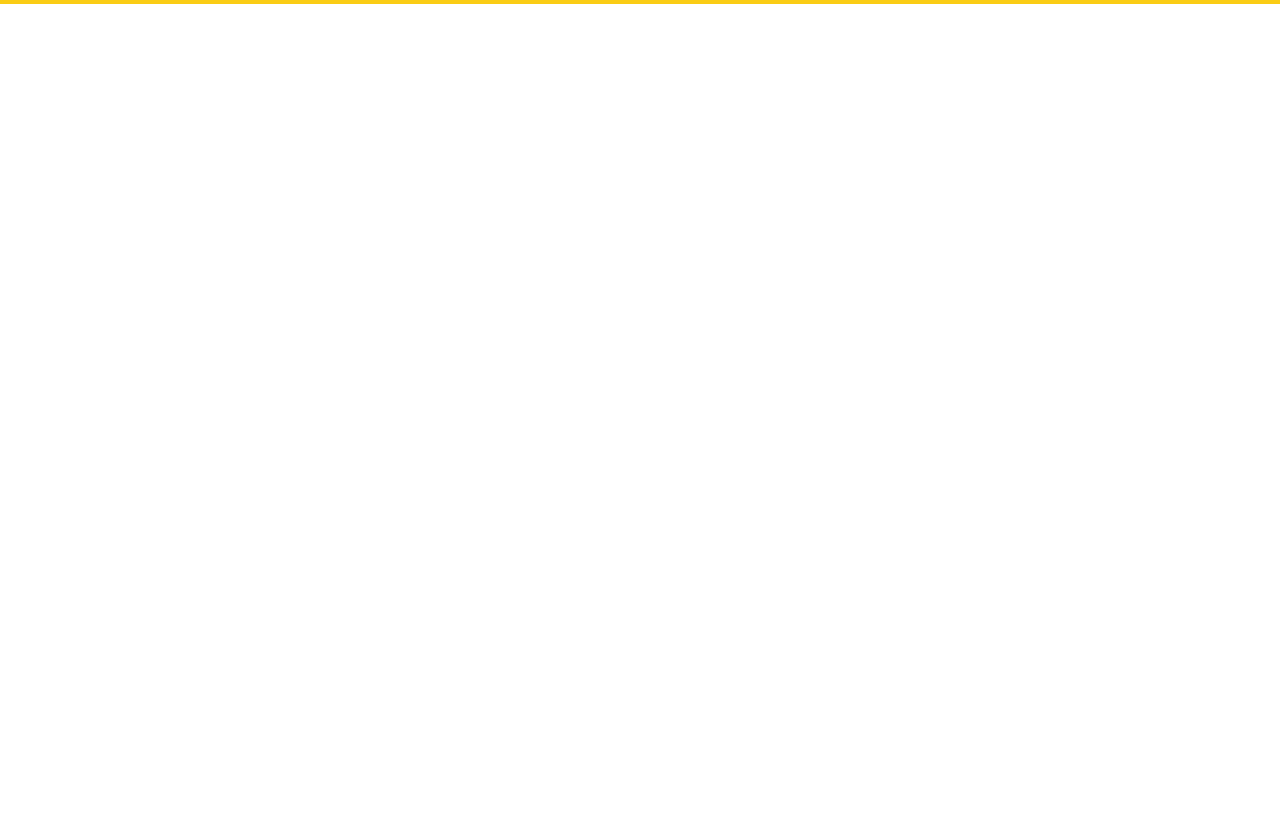
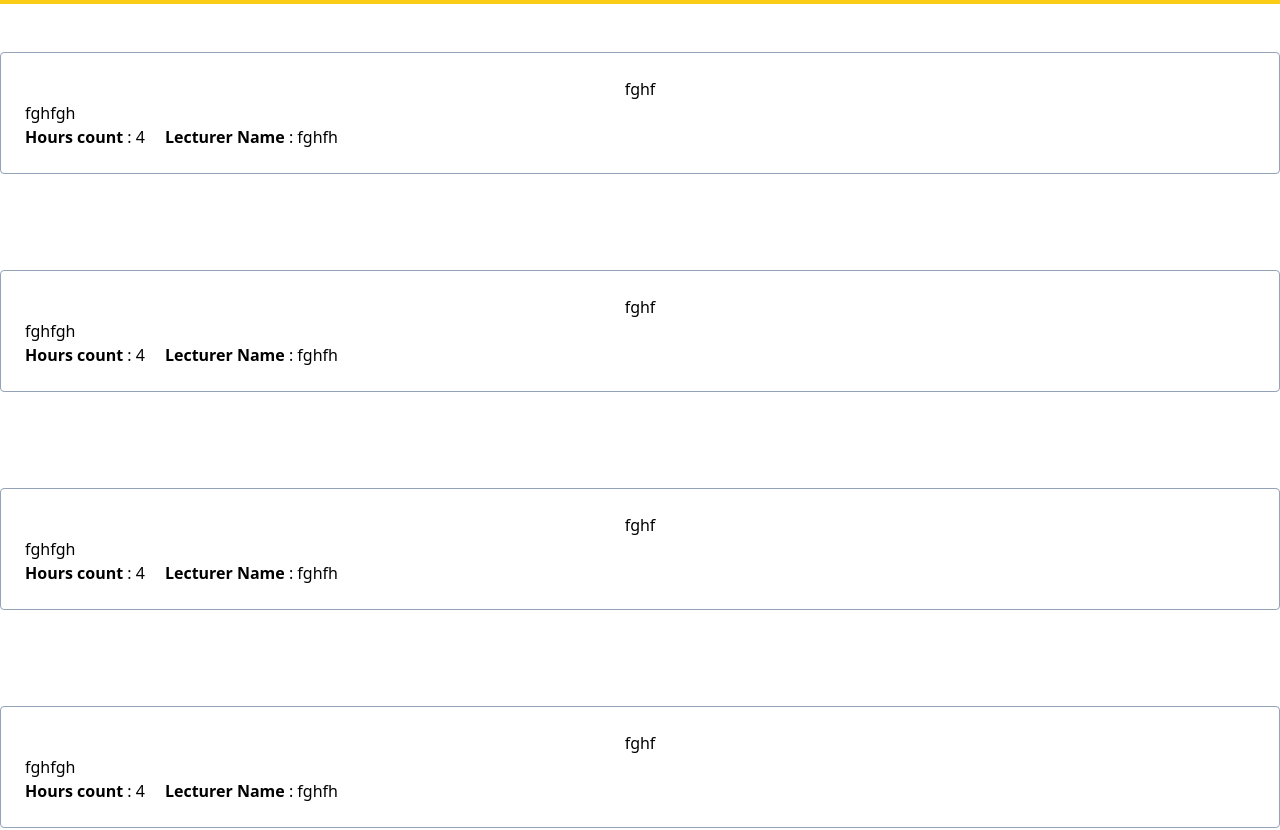
Before and after one commit to sumeraruwen/Blog-Site, a React (Create React App) app: page / in a window 1280 px wide. Shown: the part 380-1210 px from the top of the page. Before the commit the page ends 800 px from the top, so only its background shows below. Built offline with nearby package versions, Linux system fonts and the light colour scheme.

Commit message:
content updated

```diff
--- a/src/pages/Home/Home.tsx
+++ b/src/pages/Home/Home.tsx
@@ -1,5 +1,6 @@
 import React, { Component } from 'react'
 import Header from '../../components/Header'
+import Post from '../../components/Post'
 
 export default class Home extends Component {
   render() {
@@ -18,6 +19,12 @@ export default class Home extends Component {
 
              </section>
 
+             <Post _id="fhfghfg" title="fghf" description="fghfgh" hoursCount={4} lecturerName="fghfh" />
+             <Post _id="fhfghfg" title="fghf" description="fghfgh" hoursCount={4} lecturerName="fghfh" />
+             <Post _id="fhfghfg" title="fghf" description="fghfgh" hoursCount={4} lecturerName="fghfh" />
+             <Post _id="fhfghfg" title="fghf" description="fghfgh" hoursCount={4} lecturerName="fghfh" />
+             <Post _id="fhfghfg" title="fghf" description="fghfgh" hoursCount={4} lecturerName="fghfh" />
+
 
          </div>
 
--- a/src/pages/Profile/Profile.tsx
+++ b/src/pages/Profile/Profile.tsx
@@ -9,6 +9,10 @@ export default class Profile extends Component {
                 <Header2/>
                 <Post _id="fhfghfg" title="fghf" description="fghfgh" hoursCount={4} lecturerName="fghfh" />
                 <Post _id="fhfghfg" title="fghf" description="fghfgh" hoursCount={4} lecturerName="fghfh" />
+                <Post _id="fhfghfg" title="fghf" description="fghfgh" hoursCount={4} lecturerName="fghfh" />
+                <Post _id="fhfghfg" title="fghf" description="fghfgh" hoursCount={4} lecturerName="fghfh" />
+                <Post _id="fhfghfg" title="fghf" description="fghfgh" hoursCount={4} lecturerName="fghfh" />
+                <Post _id="fhfghfg" title="fghf" description="fghfgh" hoursCount={4} lecturerName="fghfh" />
 
             </div>
         )
```
